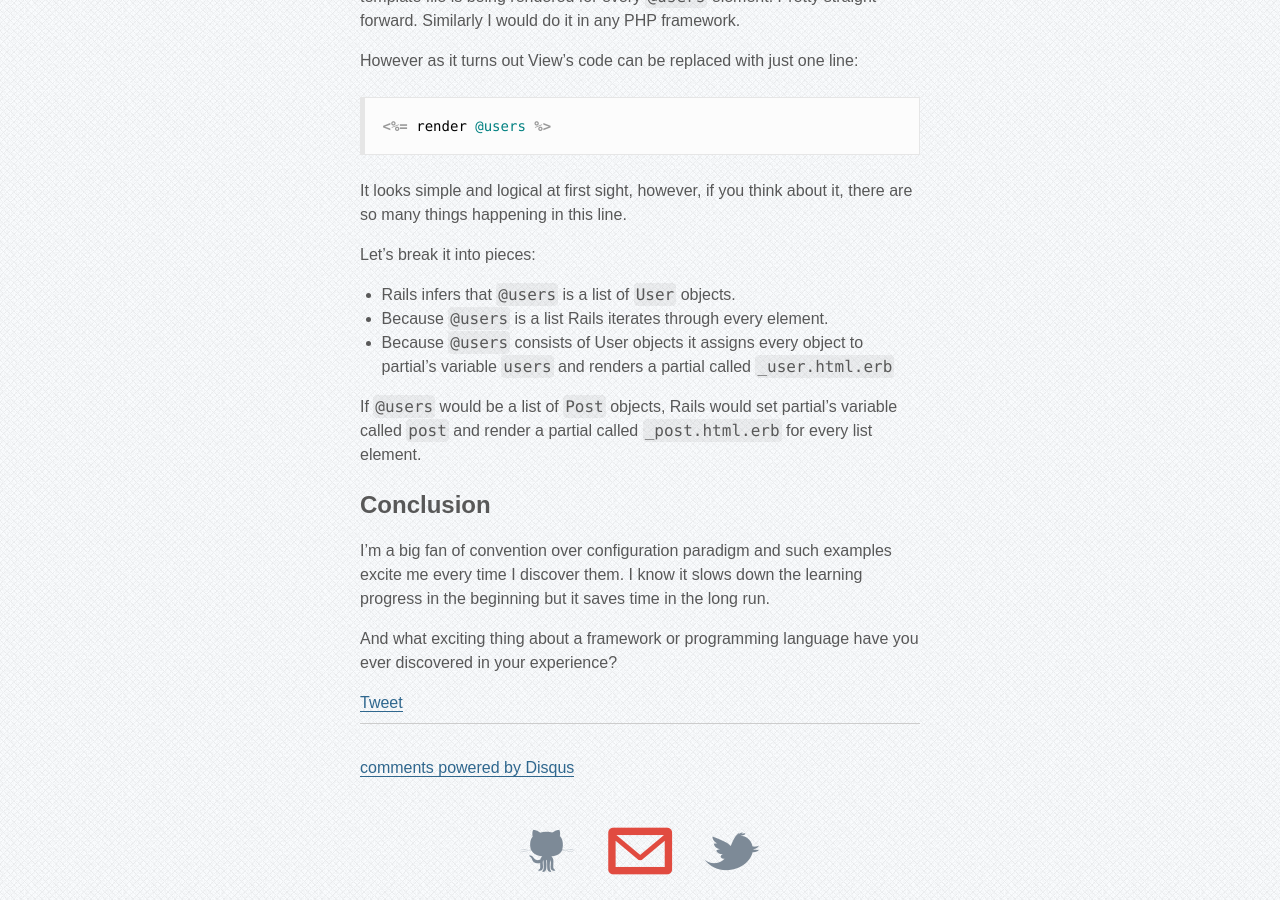
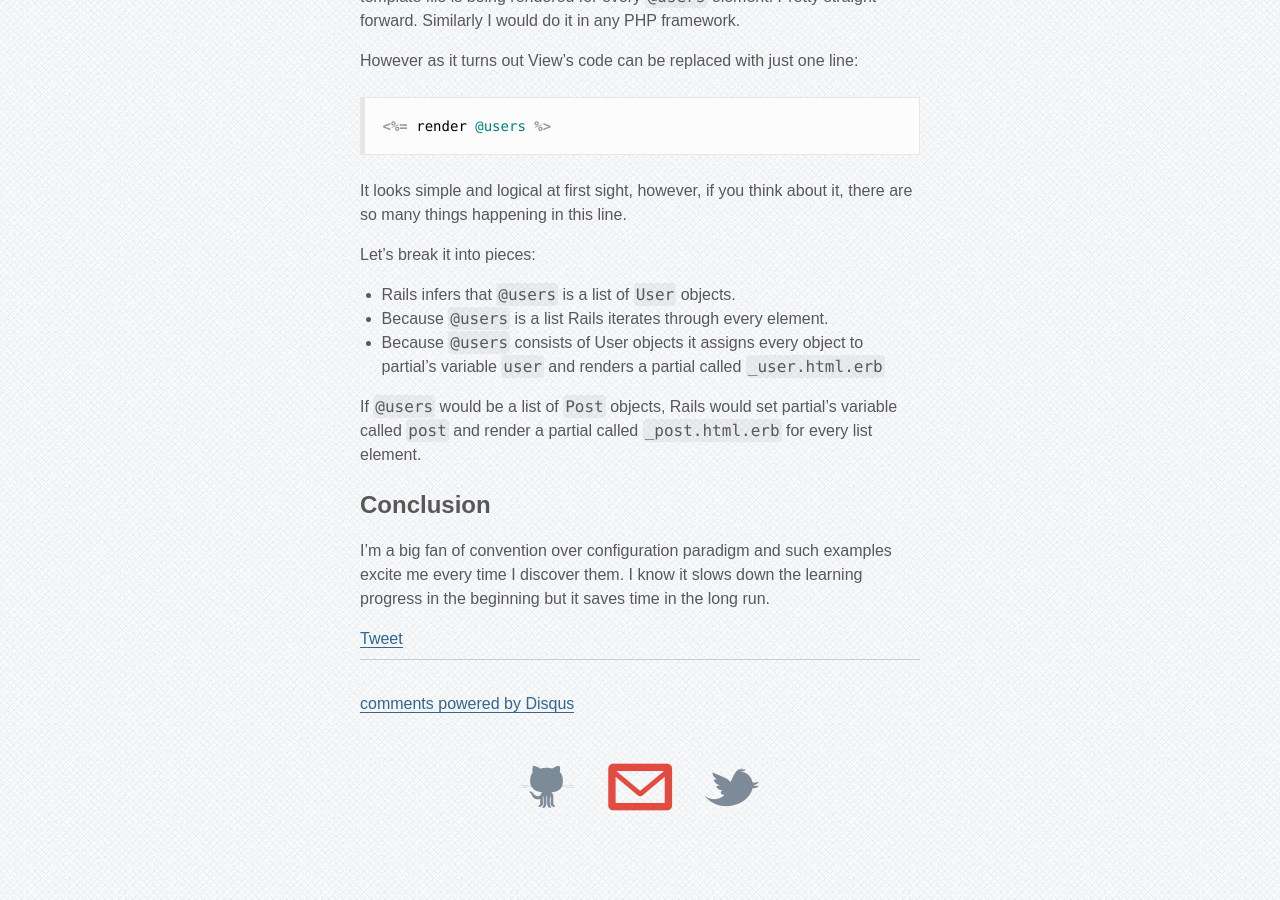
Before and after one commit to sergeylukin/sergeylukin.github.com, a Jekyll site: the page built from _posts/2012-09-18-ruby-on-rails-magic-first-impression.md, in a window 1280 px wide and 900 px high, scrolled down 1040 px. Built offline with Jekyll 4.4.1, drawn with Linux system fonts in a browser that asks for light colours; comment, search, counter and statistics services are not loaded.

Commit message:
Edit post

```diff
--- a/_posts/2012-09-18-ruby-on-rails-magic-first-impression.md
+++ b/_posts/2012-09-18-ruby-on-rails-magic-first-impression.md
@@ -62,7 +62,7 @@ Let's break it into pieces:
 * Rails infers that `@users` is a list of `User` objects.
 * Because `@users` is a list Rails iterates through every element.
 * Because `@users` consists of User objects it assigns every object
-to partial's variable `users` and renders a partial called `_user.html.erb`
+to partial's variable `user` and renders a partial called `_user.html.erb`
 
 If `@users` would be a list of `Post` objects, Rails would
 set partial's variable called `post` and render
@@ -75,6 +75,3 @@ Conclusion
 I'm a big fan of convention over configuration paradigm and such examples
 excite me every time I discover them. I know it slows down the learning
 progress in the beginning but it saves time in the long run.
-
-And what exciting thing about a framework or programming language
-have you ever discovered in your experience?
```
